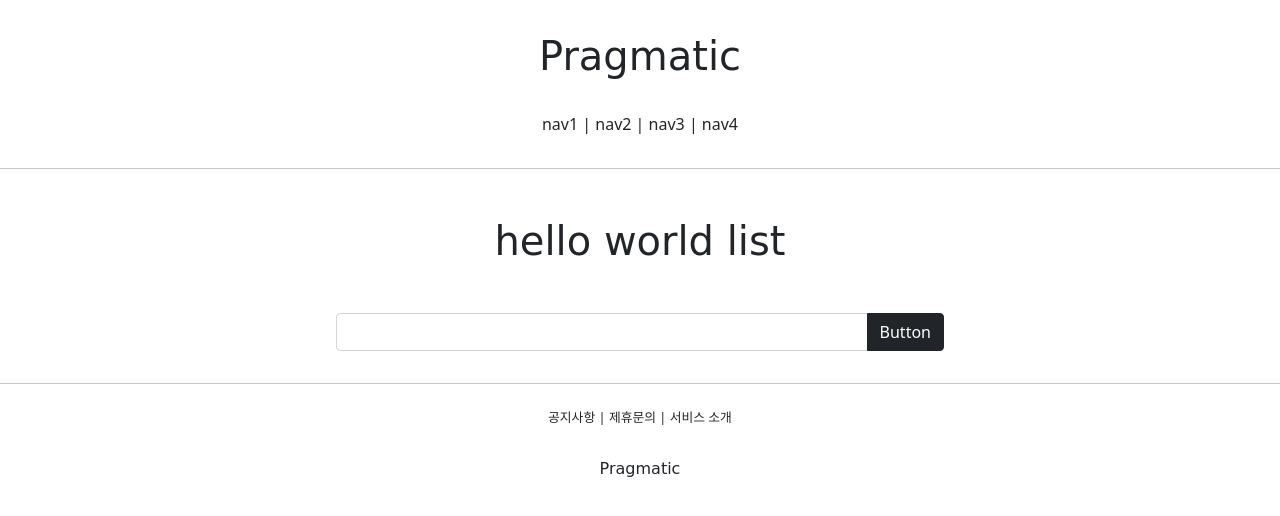
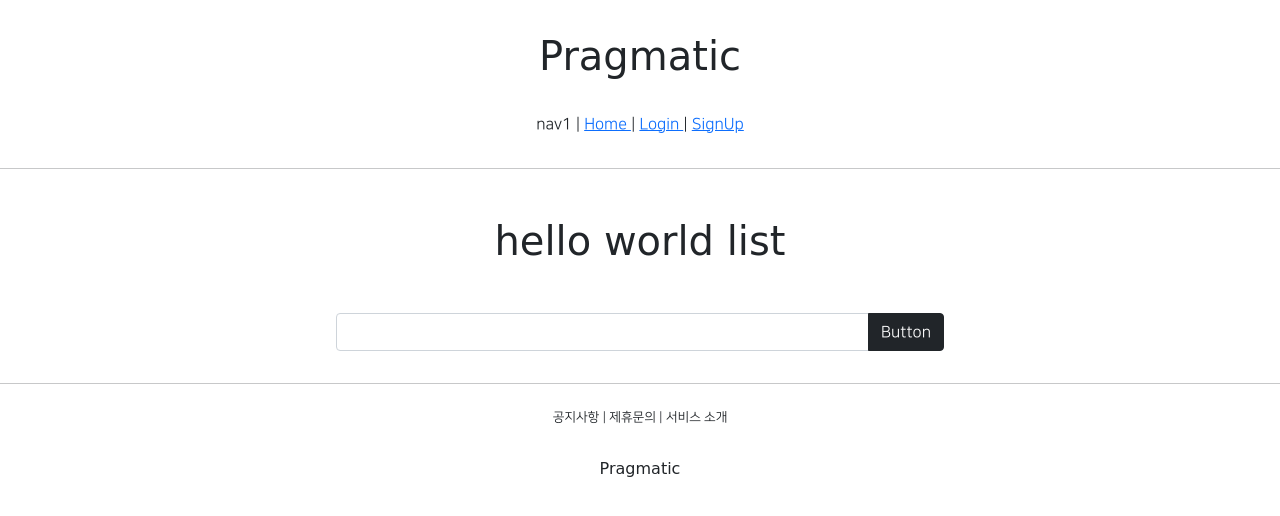
Before and after one commit to codemkim/gis_5ban, a Django app: page /account/hello_world/ in a window 1280 px wide. Shown: the top 516 px of the page. Run offline with Django 3.2, Linux system fonts and the light colour scheme; parts of the project's set-up code (start-up, migrations or seed data) failed here and were passed over; some libraries are stand-ins or nearby versions; some web fonts are replaced.

Commit message:
07/15 5ban class commit 1

```diff
--- a/static/base.css
+++ b/static/base.css
@@ -13,3 +13,8 @@
 .pragmatic_footer_logo{
     font-family: 'Yomogi', cursive;
 }
+
+.mw-500{
+    max-width: 500px;
+    padding: 1rem 1.5rem;
+}
--- a/templates/base.html
+++ b/templates/base.html
@@ -3,7 +3,7 @@
 
 {% include 'head.html' %}
 
-<body>
+<body style="font-family: 'NanumSquareR'">
 
 {% include 'header.html' %}
 
--- a/templates/head.html
+++ b/templates/head.html
@@ -16,4 +16,26 @@
 {#    static link#}
     <link rel="stylesheet" type="text/css" href="{% static "base.css" %}">
 
+    <style>
+        @font-face {
+            font-family: 'NanumSquareR';
+            src: local('NanumSquareR'),
+            url("{% static 'fonts/NanumSquareR.otf' %}") format("opentype");
+        }
+        @font-face {
+            font-family: 'NanumSquareEB';
+            src: local('NanumSquareEB'),
+            url("{% static 'fonts/NanumSquareEB.otf' %}") format("opentype");
+        }
+        @font-face {
+            font-family: 'NanumSquareB';
+            src: local('NanumSquareB'),
+            url("{% static 'fonts/NanumSquareB.otf' %}") format("opentype");
+        }
+        @font-face {
+            font-family: 'NanumSquareR';
+            src: local('NanumSquareR'),
+            url("{% static 'fonts/NanumSquareR.otf' %}") format("opentype");
+        }
+    </style>
 </head>
--- a/templates/header.html
+++ b/templates/header.html
@@ -6,9 +6,31 @@
 
     <div class="pragmatic_header_button">
         <span>nav1</span> |
-        <span>nav2</span> |
-        <span>nav3</span> |
-        <span>nav4</span>
+        <span>
+            <a href="{% url 'accountapp:hello_world' %}">
+                Home
+            </a>
+        </span> |
+
+        {% if not user.authenticated %}
+        <span>
+            <a href="{% url 'accountapp:login' %}">
+                Login
+            </a>
+        </span> |
+        <span>
+            <a href="{% url 'accountapp:create' %}">
+                SignUp
+            </a>
+        </span>
+
+        {% else %}
+        <span>
+            <a href="{% url 'accountapp:logout' %}">
+                Logout
+            </a>
+        </span>
+        {% endif %}
     </div>
 
 </div>
```
Also changed, not shown: accountapp/templates/accountapp/create.html (+4 -3 lines), accountapp/templates/accountapp/login.html (+5 -3 lines), djangoClass/settings.py (+10 -1 lines), static/fonts/NanumSquareB.otf (added), static/fonts/NanumSquareEB.otf (added), static/fonts/NanumSquareL.otf (added), static/fonts/NanumSquareR.otf (added).
